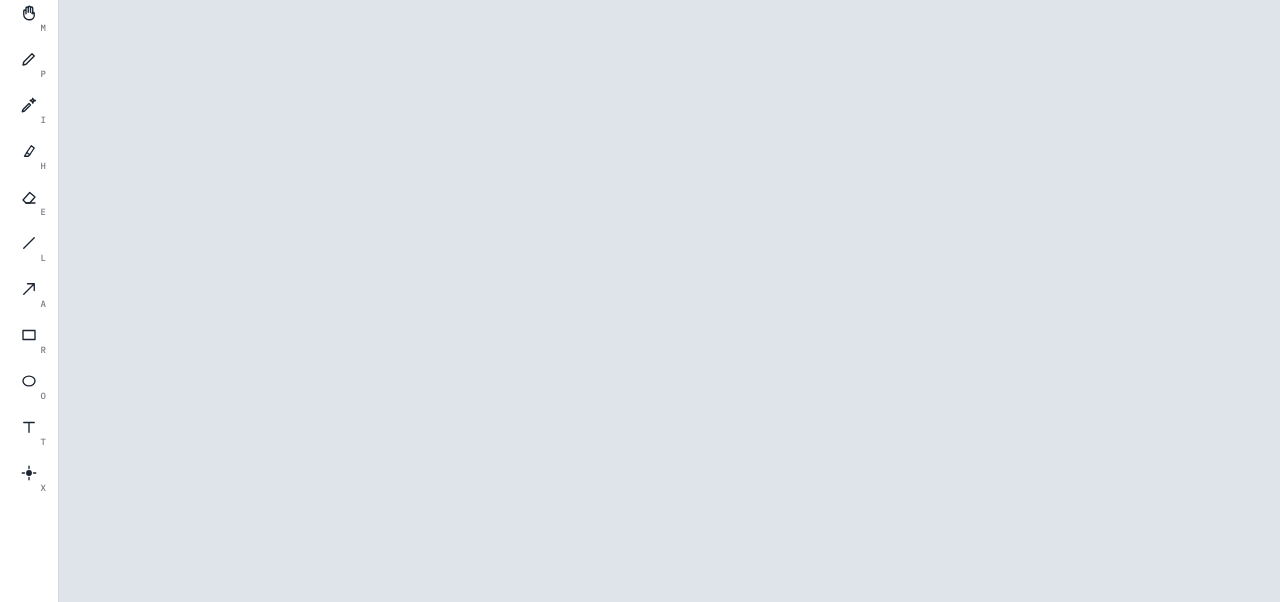
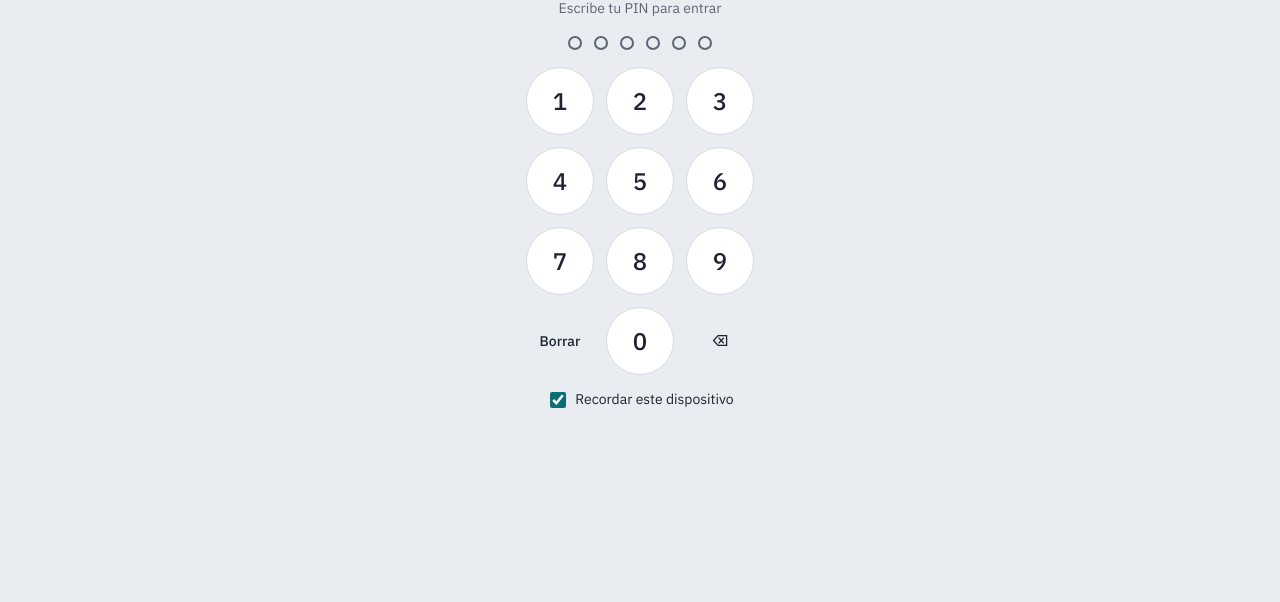
Before and after one commit to eduardofloresborjas/pizarra, a plain HTML site: page index.html in a window 1280 px wide. Shown: the part 198-800 px from the top of the page. Drawn offline with nearby package versions, Linux system fonts and the light colour scheme; a web font is replaced by a local one.

Commit message:
Activar PIN de entrada
Co-Authored-By: Claude Opus 5.5 <noreply@anthropic.com>
Claude-Session: https://claude.ai/code/session_01MWRhQPQEBhpJxoGhEPWb5J

```diff
--- a/index.html
+++ b/index.html
@@ -1918,7 +1918,7 @@ function toast(msg, ms) {
 }
 
 /* ---------- PIN de entrada ---------- */
-const PIN_HASH = '__PIN_HASH__', PIN_LEN = __PIN_LEN__, PIN_SALT = 'pizarra-eduardo-v1', PIN_KEY = 'pizarra-pin-ok';
+const PIN_HASH = 'a3d91820008246ab02ca12576b049ed30d89b393c8faf077376ee970cc8ac44f', PIN_LEN = 6, PIN_SALT = 'pizarra-eduardo-v1', PIN_KEY = 'pizarra-pin-ok';
 async function pinHash(pin) {
   const enc = new TextEncoder();
   const key = await crypto.subtle.importKey('raw', enc.encode(pin), 'PBKDF2', false, ['deriveBits']);
```
